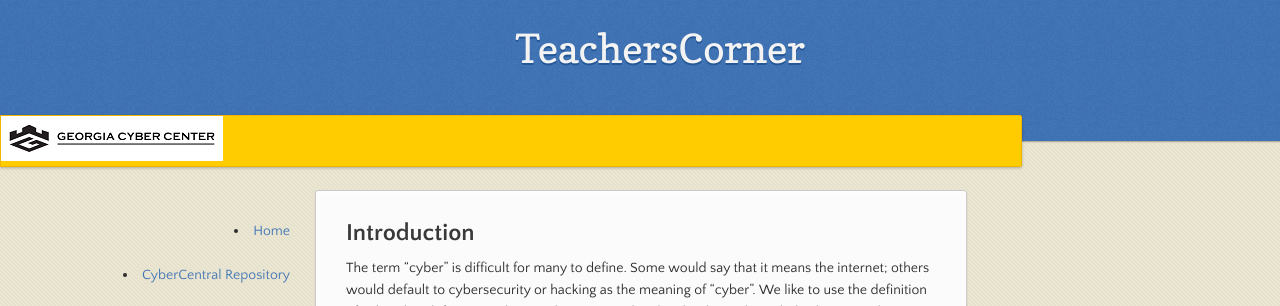
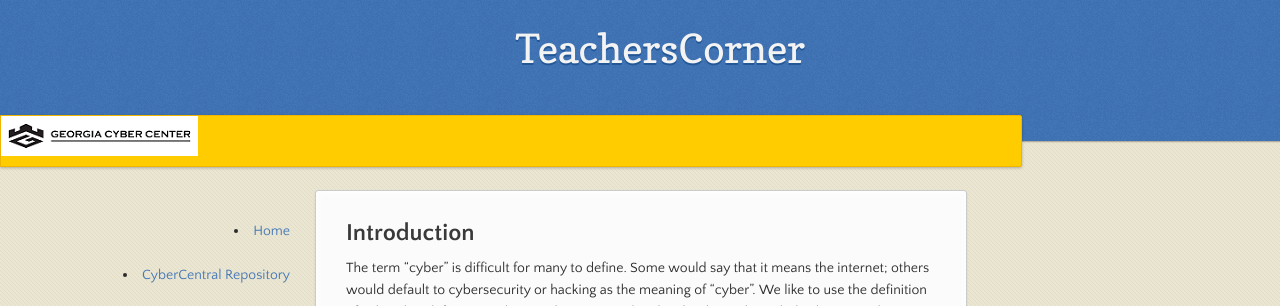
Before and after one commit to GA-CyberWorkforceAcademy/TeachersCorner, a Jekyll site: the page built from index.md, in a window 1280 px wide. Shown: the top 306 px of the page. Built offline with Jekyll 4.4.1, drawn with Linux system fonts in a browser that asks for light colours; our own code applies the rules of GitHub Pages for plain Markdown files; the repository's description, which GitHub fills in, is left out.

Commit message:
image changes

```diff
--- a/_sass/jekyll-theme-leap-day.scss
+++ b/_sass/jekyll-theme-leap-day.scss
@@ -261,8 +261,8 @@ header {
 
   #logo {
     position:absolute;
-    height: 45px;
-    width: 222px;
+    height: 40px;
+    width: 197px;
     display: block;
     background: url(../images/GCC_BW.png);
   }
```
Also changed, not shown: assets/images/GCC_BW.png.
